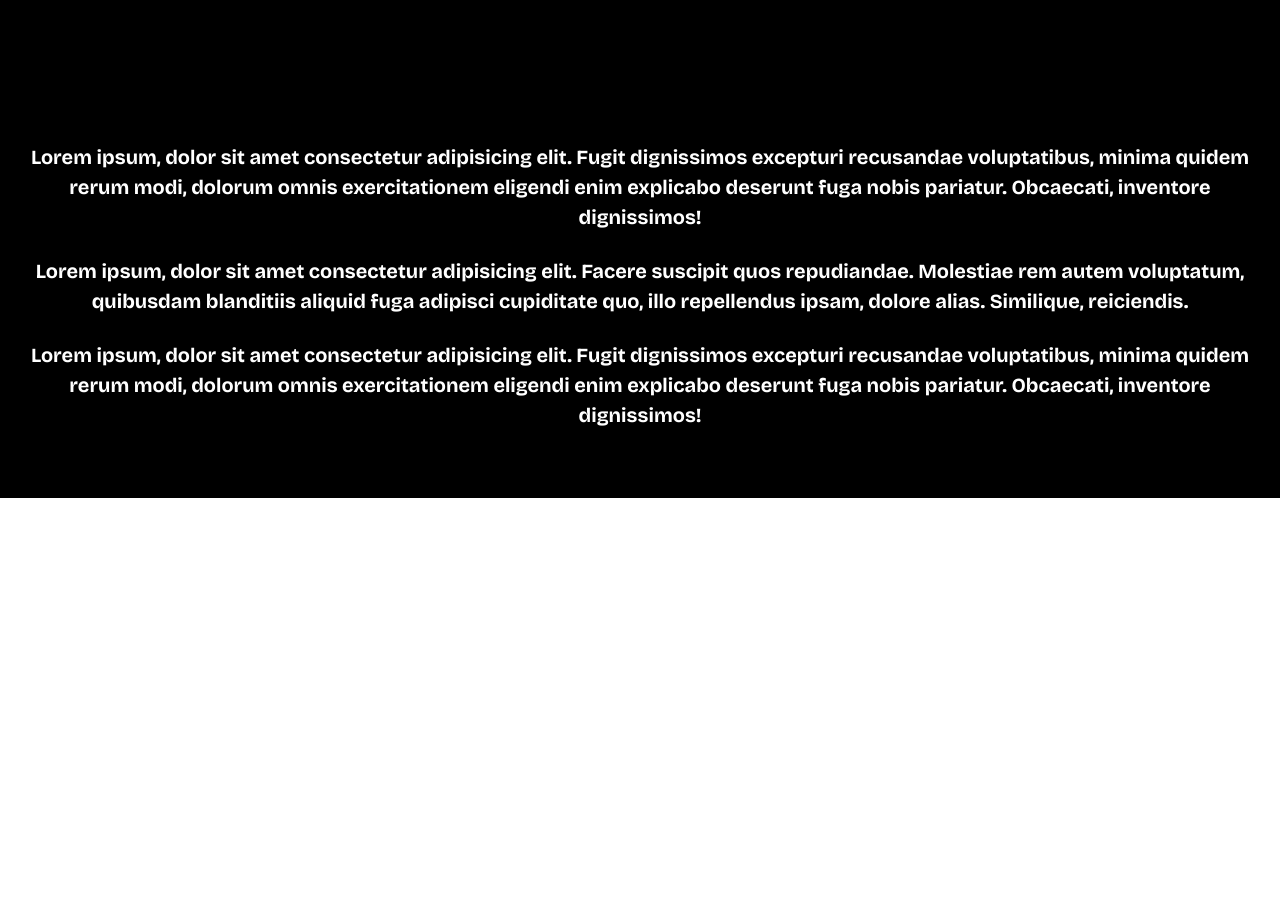
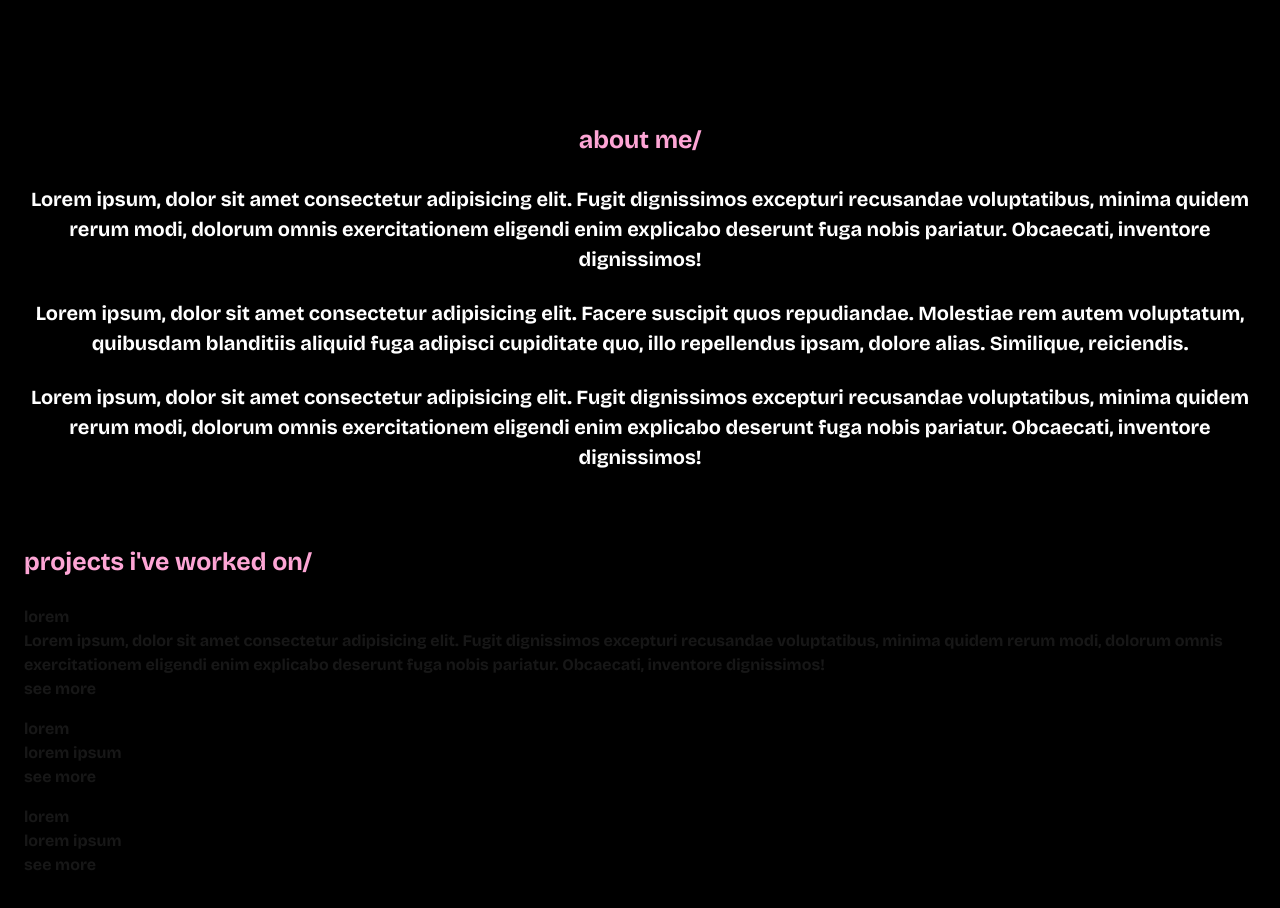
Before and after one commit to zani0/byzoe, a Next.js app in the folder by-zoe/: page / in a window 1280 px wide. Shown: the part 780-1688 px from the top of the page. Before the commit the page ends 1278 px from the top, so only its background shows below. Built offline with nearby package versions, Linux system fonts and the light colour scheme.

Commit message:
added projects

```diff
--- a/by-zoe/src/app/page.tsx
+++ b/by-zoe/src/app/page.tsx
@@ -7,6 +7,11 @@ export default function Navigation() {
     { label: "Projects", url: "#projects" },
     { label: "Contact", url: "#contact" },
   ];
+  const projects = [
+    { name: "lorem", image: "", url: "#", description: "Lorem ipsum, dolor sit amet consectetur adipisicing elit. Fugit dignissimos excepturi recusandae voluptatibus, minima quidem rerum modi, dolorum omnis exercitationem eligendi enim explicabo deserunt fuga nobis pariatur. Obcaecati, inventore dignissimos!", category: "web development"},
+    { name: "lorem", image: "", url: "#", description: "lorem ipsum", category: "web development"},
+    { name: "lorem", image: "", url: "#", description: "lorem ipsum", category: "web development"}
+  ]
   return (
     <>
       {/* navigation */}
@@ -49,6 +54,9 @@ export default function Navigation() {
         className="flex bg-black justify-center items-center w-full py-6 px-6 min-h-[400px]"
       >
         <div className="max-w-7xl text-white items-center justify-center text-center lg:text-[20px] text-[14px]">
+          <h1 className="lg:text-[25px] text-[20px] text-pink-300 mb-6">
+            about me/
+          </h1>
           <p className="mb-6">
             Lorem ipsum, dolor sit amet consectetur adipisicing elit. Fugit
             dignissimos excepturi recusandae voluptatibus, minima quidem rerum
@@ -69,6 +77,25 @@ export default function Navigation() {
           </p>
         </div>
       </section>
+      {/* projects */}
+      <section
+        id="projects"
+        className="mx-auto max-w-7xl bg-black justify-center items-center w-full py-6 px-6 min-h-[400px]"
+      >
+        <h1 className="lg:text-[25px] text-[20px] text-pink-300 mb-6">
+          projects i've worked on/
+        </h1>
+        <div className="grid grid-cols-3 gap-4">
+          {projects.map((item) => (
+            <div className="col-span-4">
+              <image />
+              <h1 className="">{item.name}</h1>
+              <p className="">{item.description}</p>
+              <Link href={item.url}>see more</Link>
+            </div>
+          ))}
+        </div>
+      </section>
     </>
   );
 }
```
